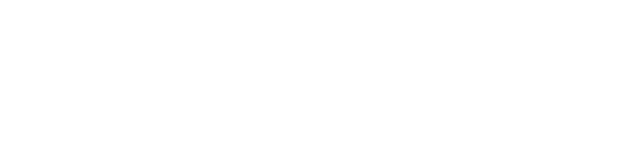
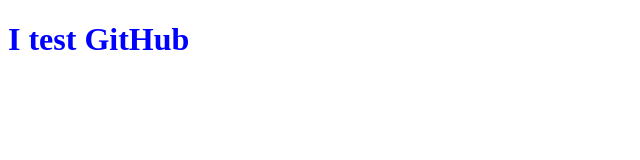
Before and after one commit to ahmedafsa/help, a plain HTML site: page index.html in a window 1280 px wide. Shown: the whole page, without its empty margins (0-640 px from the left). Drawn offline with Linux system fonts and the light colour scheme.

Commit message:
change HTMl Title Make Head 1 Change H1 color

```diff
--- a/CSS/main.css
+++ b/CSS/main.css
@@ -0,0 +1,3 @@
+h1 {
+  color: blue;
+}
--- a/index.html
+++ b/index.html
@@ -4,7 +4,10 @@
     <meta charset="UTF-8" />
     <meta http-equiv="X-UA-Compatible" content="IE=edge" />
     <meta name="viewport" content="width=device-width, initial-scale=1.0" />
-    <title>Document</title>
+    <title>Personal Website</title>
+    <link rel="stylesheet" href="css/main.css" />
   </head>
-  <body></body>
+  <body>
+    <h1>I test GitHub</h1>
+  </body>
 </html>
```
